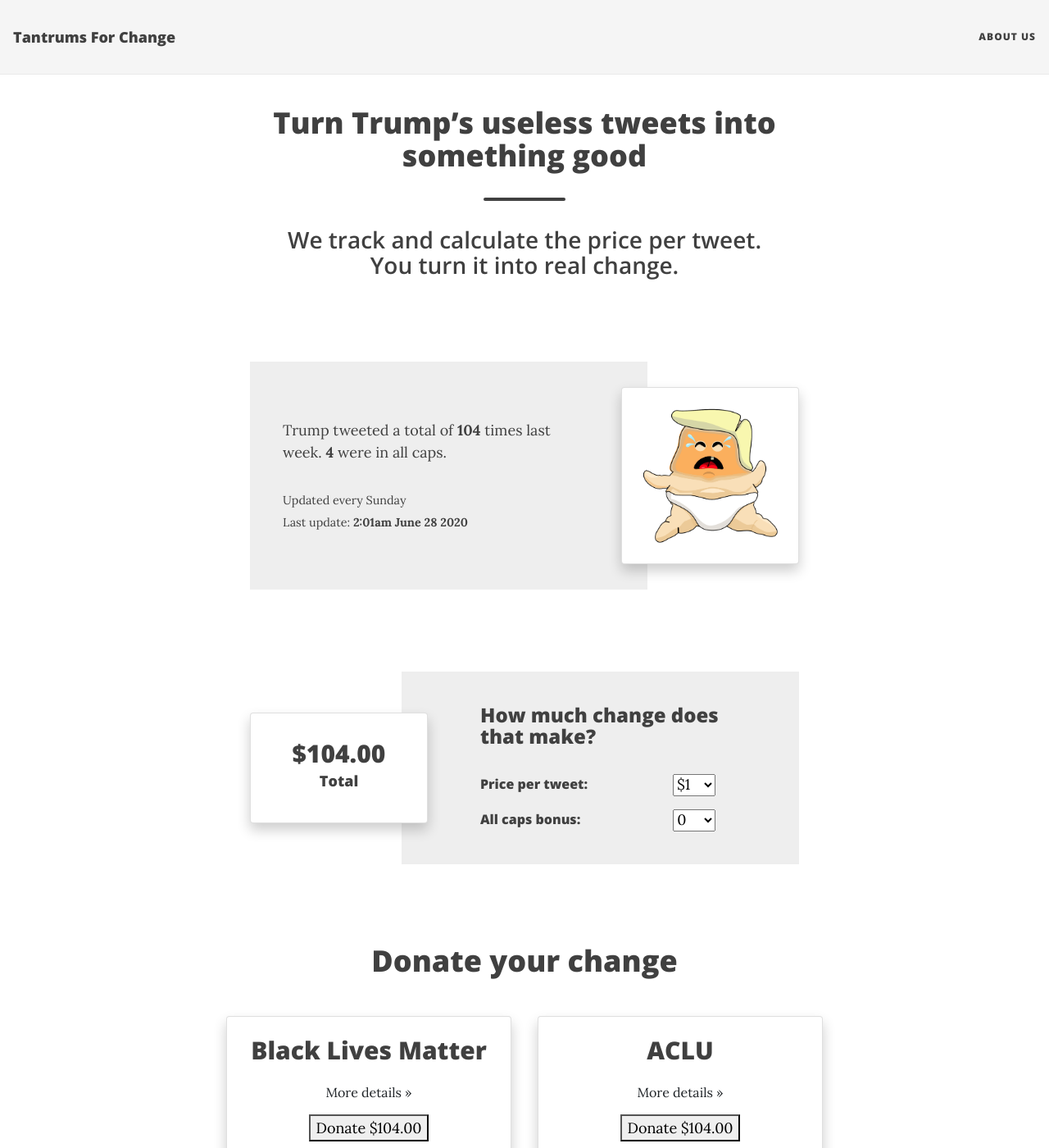
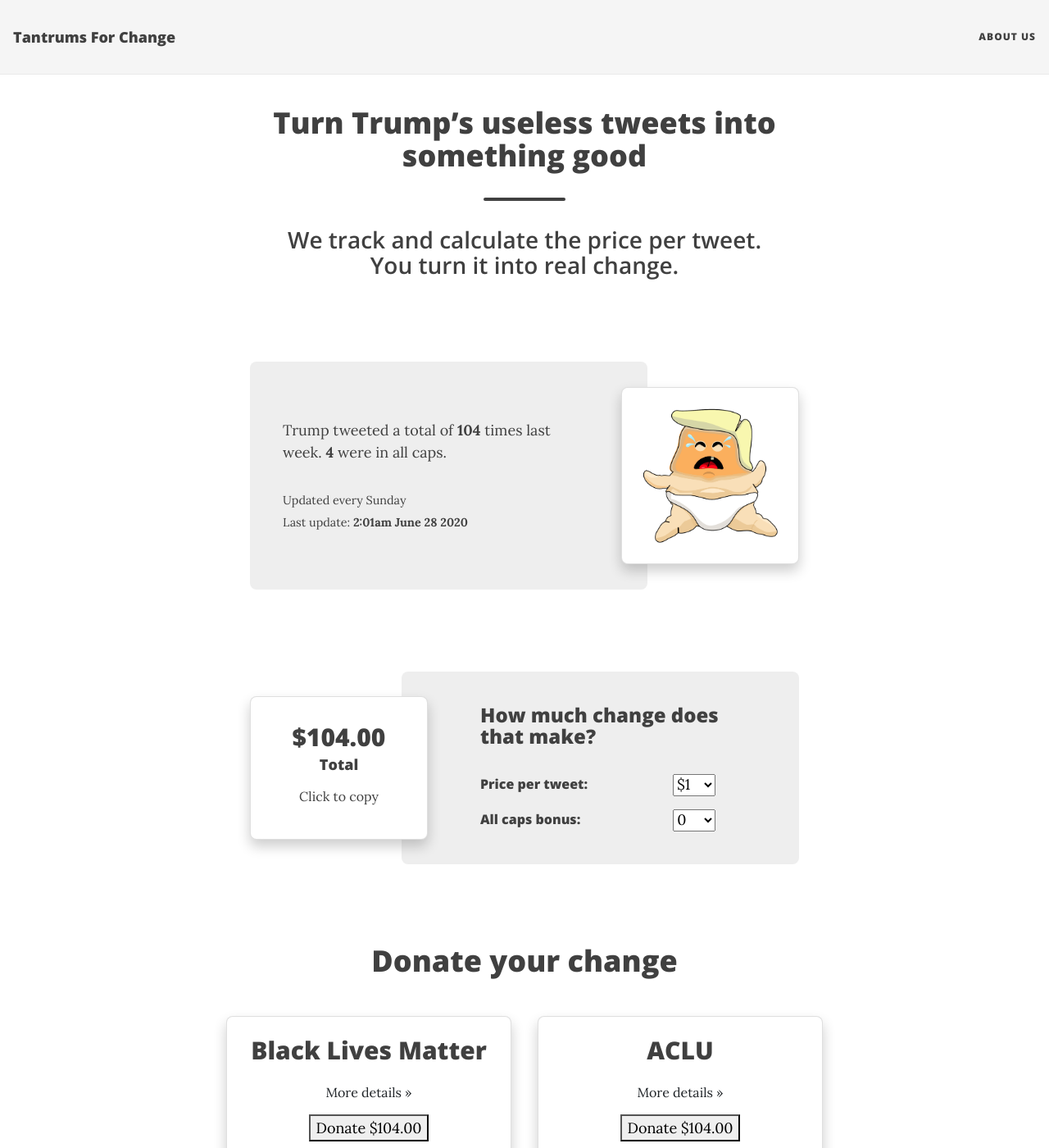
Before and after one commit to tantrumsforchange/tantrumsforchange.github.io, a Jekyll site: the page built from index.html, in a window 1280 px wide and 1400 px high. Shown: the whole window at 82% size. Built offline with Jekyll 4.4.1, drawn with Linux system fonts in a browser that asks for light colours; nearby versions of some CDN libraries; the list of posts is cut into pages by our own code; some of the changed text lies outside the part shown.

Commit message:
Copy text from box and possible twitter stream

```diff
--- a/assets/css/main.css
+++ b/assets/css/main.css
@@ -961,6 +961,8 @@
 }
 
 .card {
+  transition: 0.1s;
+  border-radius: .5rem;
   box-shadow: 0 .5rem 1rem 0 rgba(0,0,0,0.2);
   padding: 1.5rem;
   margin: auto;
@@ -988,6 +990,12 @@
 .left.card {
   padding: 2rem 0;
   margin: auto;
+  user-select: none
+}
+
+.left.card:hover {
+  box-shadow: 0 1rem 1.5rem 0 rgba(0,0,0,0.2);
+  padding: 2.1rem 0;
 }
 
 .gray-box{
@@ -995,6 +1003,7 @@
   margin: 0;
   background-color: #eee;
   flex: 70%;
+  border-radius: .5rem;
 }
 
 .left.gray-box{
@@ -1088,3 +1097,18 @@
   text-align: center;
   margin: 3rem auto 2rem;
 }
+
+.twitter-stream {
+  margin: 5rem auto 2rem;
+  position: relative;
+  display: flex;
+}
+
+.twitter-timeline {
+  margin: auto;
+}
+
+.click-copy {
+  font-size: 1rem;
+  margin: -.5rem;
+}
--- a/assets/js/main.js
+++ b/assets/js/main.js
@@ -29,6 +29,7 @@
 }
 
 function changePrice(tweets, caps) {
+  updateCopyText("Click to copy")
   var priceID = document.getElementById("prices");
   var priceVal = priceID.options[priceID.selectedIndex].value;
 
@@ -50,14 +51,31 @@
   var url;
   switch(site){
     case 'BLM':
-    url = "https://secure.actblue.com/donate/ms_blm_homepage_2019?amount=";
+    url = "https://secure.actblue.com/donate/ms_blm_homepage_2019?amount=" + totalPrice;
     break;
   case 'ACLU':
-    url = "https://secure.actblue.com/donate/american-civil-liberties-union--aclu--1?amount=";
+    url = "https://secure.actblue.com/donate/american-civil-liberties-union--aclu--1?amount=" + totalPrice;
     break;
   case 'T4C':
     url = alert("Thanks for giving us all your money! JK, I haven't set this up yet.");
     return;
   }
-  window.open(url + totalPrice);
+  window.open(url);
 }
+
+function copyTotal() {
+  var copyhelper = document.createElement("input");
+  copyhelper.className = 'copyhelper'
+  document.body.appendChild(copyhelper);
+  copyhelper.value = totalPrice;
+  copyhelper.select();
+  document.execCommand("copy");
+  document.body.removeChild(copyhelper);
+
+  updateCopyText("Copied!");
+
+};
+
+function updateCopyText(text) {
+  document.getElementById("click-copy").textContent = text;
+}
--- a/index.html
+++ b/index.html
@@ -11,8 +11,8 @@
             <p>Trump tweeted a total of <b>{{ site.data.data.tweet_total }}</b> times last week.
                 <b>{{ site.data.data.all_caps }}</b> were in all caps.</p>
             <p><small>Updated every Sunday
-                <br>
-                Last update: <b>{{ site.data.data.update_time }}</b></small></p>
+                    <br>
+                    Last update: <b>{{ site.data.data.update_time }}</b></small></p>
         </div>
     </div>
     <div class="right card">
@@ -20,9 +20,10 @@
     </div>
 </div>
 <div class="bottom container">
-    <div class="left card">
+    <div class="left card" onclick="copyTotal()">
         <h2 class="total" id="total">${{ site.data.data.tweet_total }}.00</h2>
         <h4>Total</h4>
+        <p class="click-copy" id="click-copy">Click to copy</p>
     </div>
     <div class="right gray-box">
         <div>
@@ -83,18 +84,19 @@
             </button>
         </div>
     </div>
-    <div class="card">
+    <!-- <div class="card">
         <h2>
             Not Sure?
         </h2>
         <div class="subcard">
-            <p>Want to contribute but can't decide? We'll pool together all donations we receive and split them between the charities listed.
+            <p>Want to contribute but can't decide? We'll pool together all donations we receive and split them between
+                the charities listed.
             </p>
             <button type="button" class="donate-btn" onclick="donate('T4C')">
                 Donate ${{ site.data.data.tweet_total }}.00
             </button>
         </div>
-    </div>
+    </div> -->
     <div class="other card">
         <p>
             Organization not listed? <a
@@ -103,3 +105,9 @@
         </p>
     </div>
 </div>
+
+<!-- <div class="twitter-stream">
+    <a class="twitter-timeline" data-width="300" data-height="500"
+        href="https://twitter.com/Tantrums4Change?ref_src=twsrc%5Etfw">Tweets by Tantrums4Change</a>
+    <script async src="https://platform.twitter.com/widgets.js" charset="utf-8"></script>
+</div> -->
```
